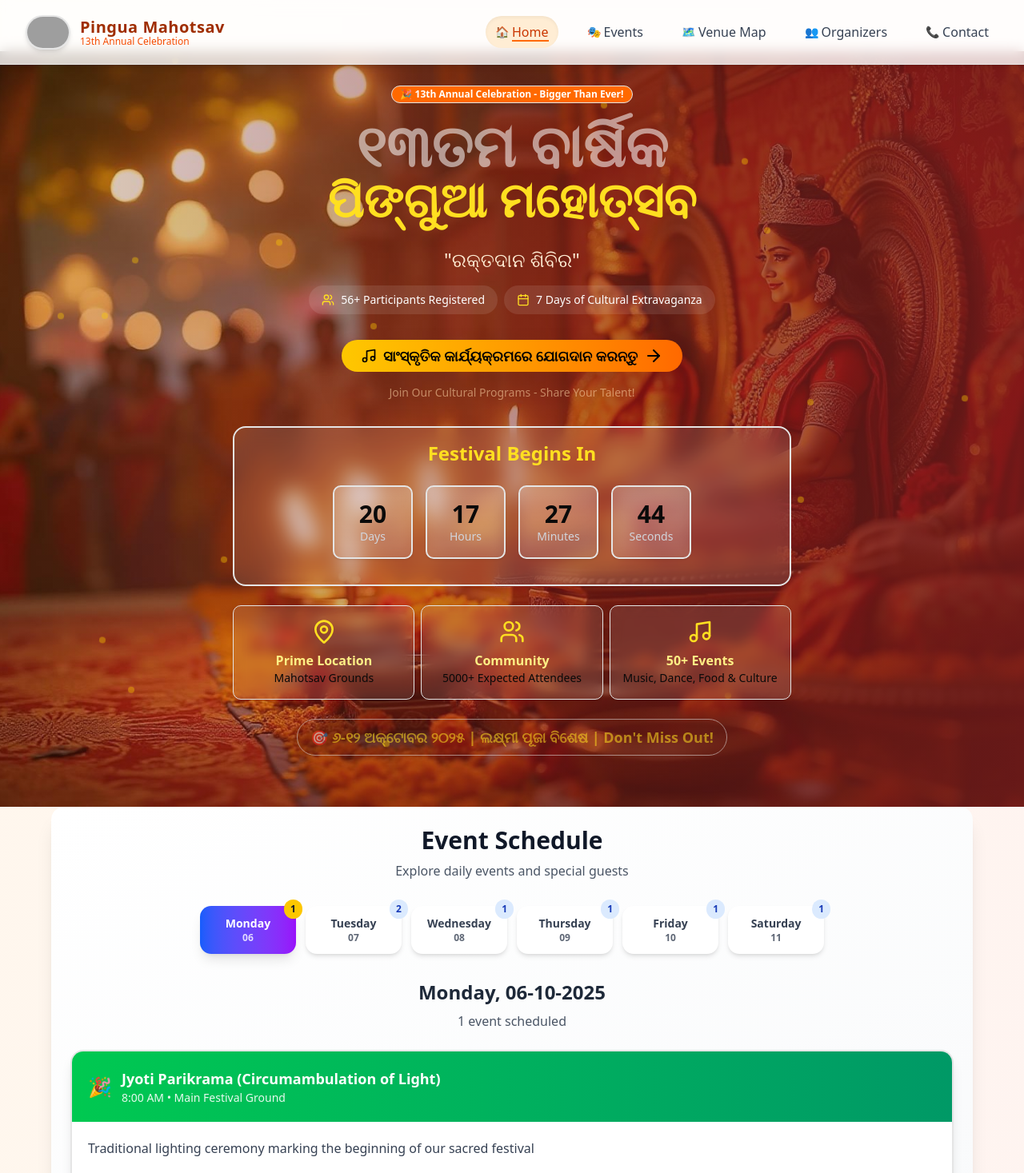
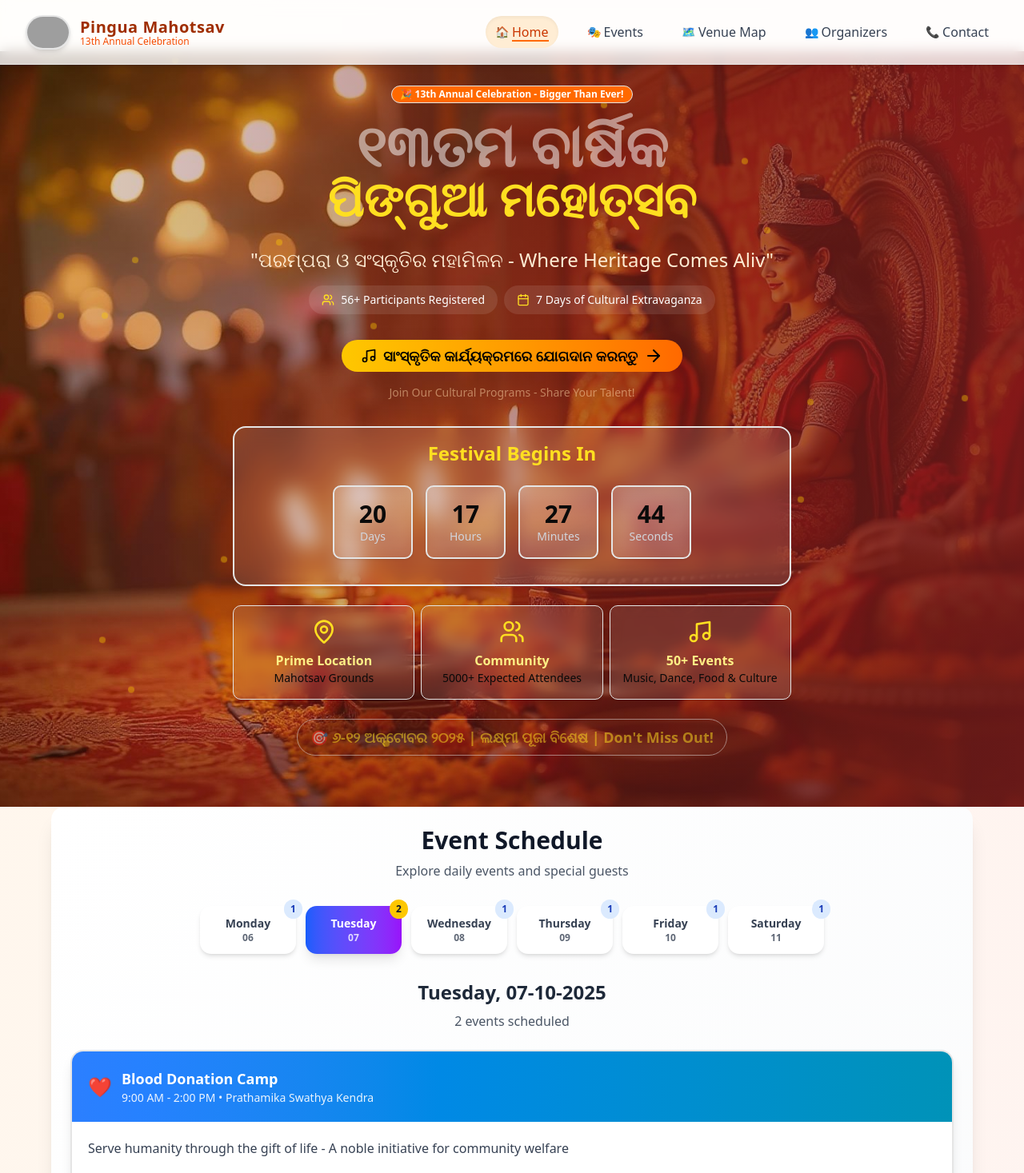
Before and after one commit to Suryakantdsa/pingua-mahotsav, a Next.js app: page / in a window 1280 px wide. Shown: the top 1467 px of the page at 80% size. Built offline with nearby package versions, Linux system fonts and the light colour scheme; grey boxes are pictures that could not be loaded.

Commit message:
fixed tag line error

```diff
--- a/src/components/EventSchedule.tsx
+++ b/src/components/EventSchedule.tsx
@@ -3,7 +3,7 @@ import { useState } from "react";
 import { motion, AnimatePresence } from "framer-motion";
 import { useFormStore } from "@/store/useFormStore";
 const EventSchedule = () => {
-  const [activeDay, setActiveDay] = useState<string>("06-10-2025");
+  const [activeDay, setActiveDay] = useState<string>("07-10-2025");
   // const [expandedEvent, setExpandedEvent] = useState<number | null>(null);
   const { setShowBloodDonationForm, setShowParticipationForm } = useFormStore();
 
--- a/src/components/HeroSection.tsx
+++ b/src/components/HeroSection.tsx
@@ -98,7 +98,7 @@ const HeroSection = () => {
             ପିଙ୍ଗୁଆ ମହୋତ୍ସବ
           </h2>
           <p className="text-xl md:text-2xl mb-4 text-orange-100">
-            &quot;ରକ୍ତଦାନ ଶିବିର&quot;
+            &quot;ପରମ୍ପରା ଓ ସଂସ୍କୃତିର ମହାମିଳନ - Where Heritage Comes Aliv&quot;
           </p>
 
           {/* Stats Bar */}
@@ -127,17 +127,13 @@ const HeroSection = () => {
           >
             <Music className="h-5 w-5" />
             <span className="text-base sm:text-lg">
-              {isLastWeek
-                ? "🚀 REGISTER NOW - Last Chance!"
-                : "ସାଂସ୍କୃତିକ କାର୍ଯ୍ୟକ୍ରମରେ ଯୋଗଦାନ କରନ୍ତୁ"}
+              {"ସାଂସ୍କୃତିକ କାର୍ଯ୍ୟକ୍ରମରେ ଯୋଗଦାନ କରନ୍ତୁ"}
             </span>
             <ArrowRight className="h-6 w-6" />
           </Button>
 
           <p className="text-sm text-orange-200 mt-4 animate-pulse">
-            {isLastWeek
-              ? "📍 Limited spots remaining! Secure your participation today!"
-              : "Join Our Cultural Programs - Share Your Talent!"}
+            {"Join Our Cultural Programs - Share Your Talent!"}
           </p>
         </div>
 
```
